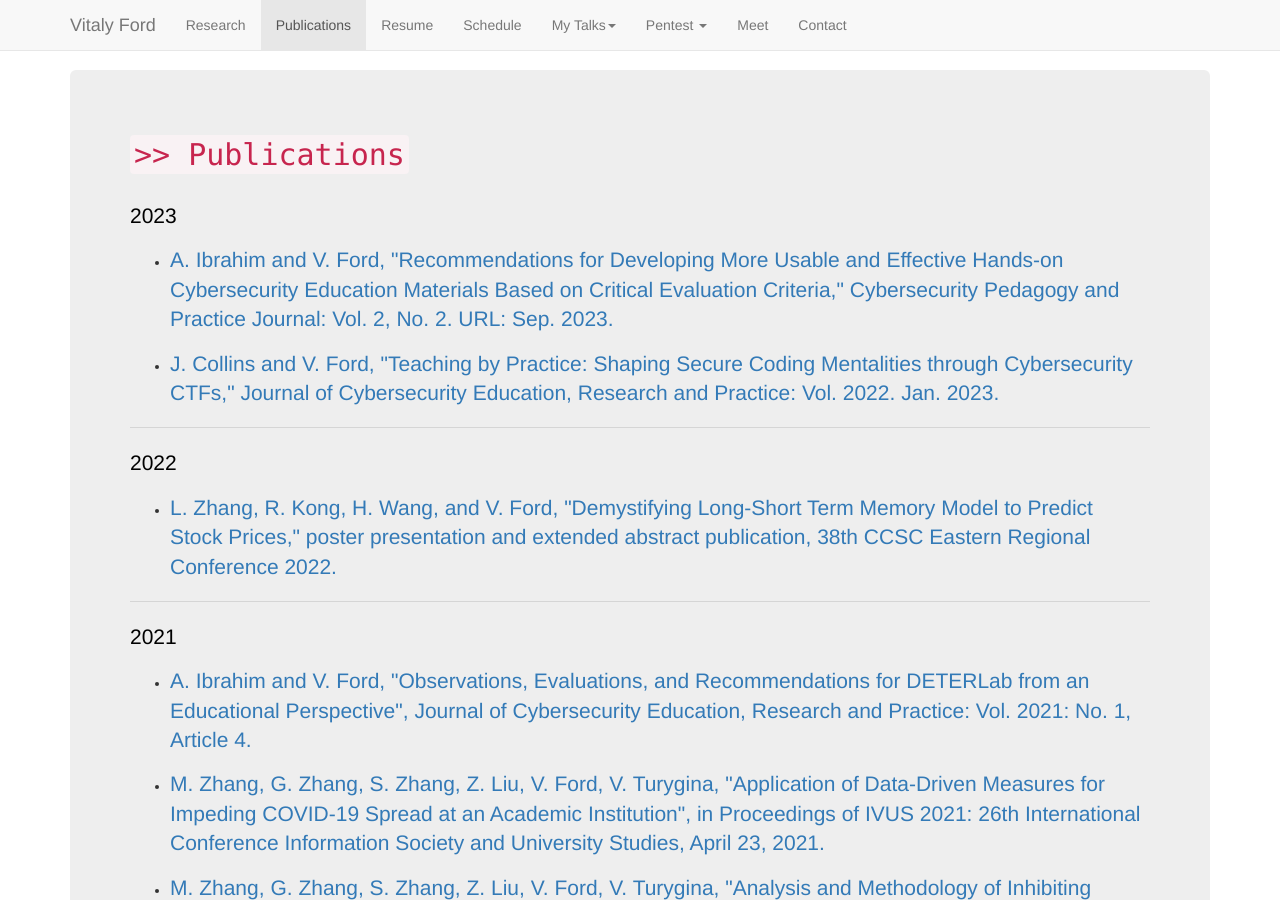
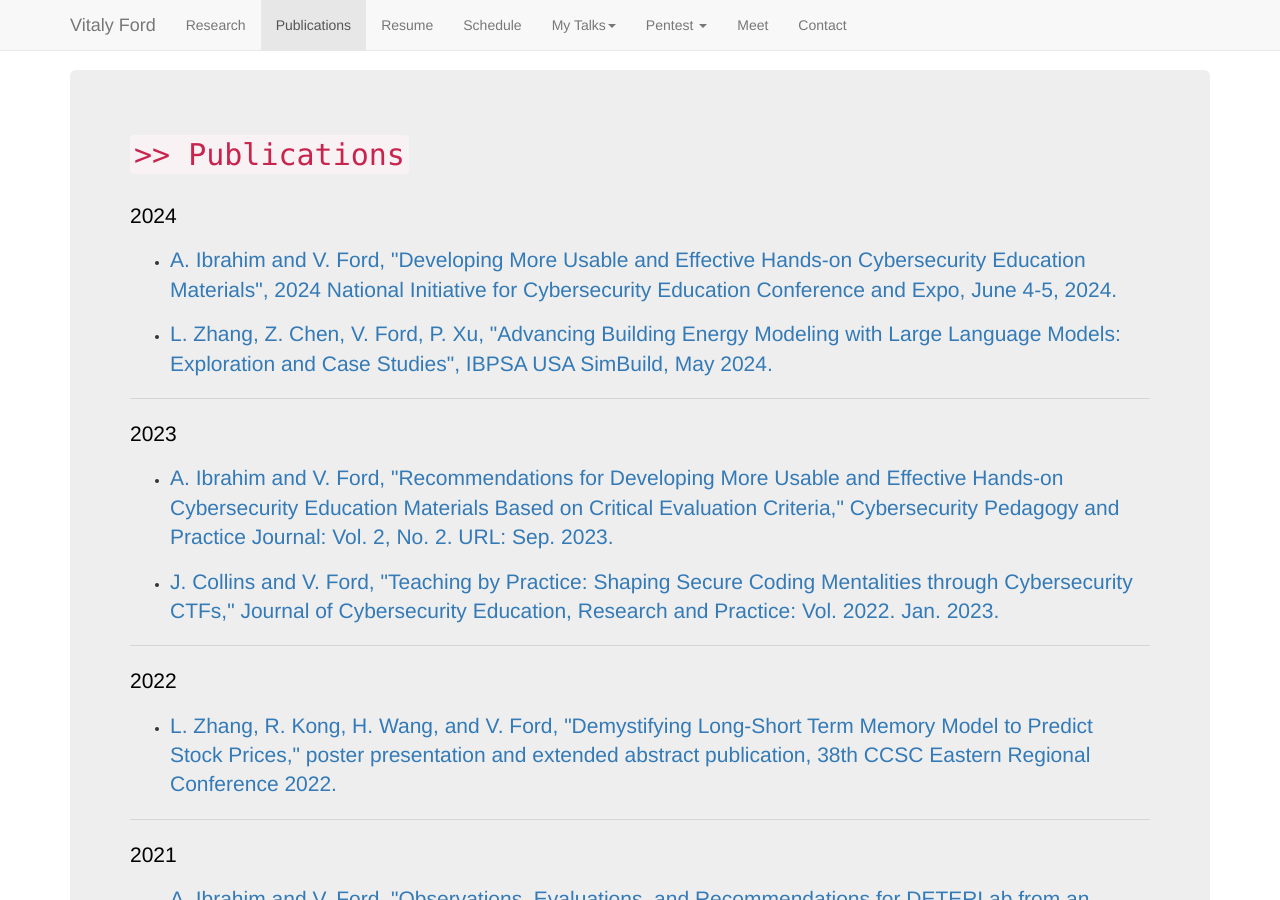
Before and after one commit to vitalyford/vitalyford.github.io, a Jekyll site: the page built from publications.html, in a window 1280 px wide and 900 px high. Built offline with Jekyll 4.4.1, drawn with Linux system fonts in a browser that asks for light colours; nearby versions of some CDN libraries.

Commit message:
Add 2024 pubs

```diff
--- a/_data/pubs.yml
+++ b/_data/pubs.yml
@@ -1,3 +1,10 @@
+- year: 2024
+  papers:
+    - name: "A. Ibrahim and V. Ford, \"Developing More Usable and Effective Hands-on Cybersecurity Education Materials\", 2024 National Initiative for Cybersecurity Education Conference and Expo, June 4-5, 2024."
+      url: "#"
+    - name: "L. Zhang, Z. Chen, V. Ford, P. Xu, \"Advancing Building Energy Modeling with Large Language Models: Exploration and Case Studies\", IBPSA USA SimBuild, May 2024."
+      url: "/papers/Advancing Building Energy Modeling with Large Language Models.pdf"
+
 - year: 2023
   papers:
     - name: "A. Ibrahim and V. Ford, \"Recommendations for Developing More Usable and Effective Hands-on Cybersecurity Education Materials Based on Critical Evaluation Criteria,\" Cybersecurity Pedagogy and Practice Journal: Vol. 2, No. 2. URL: Sep. 2023."
```
Also changed, not shown: 1 other file.
